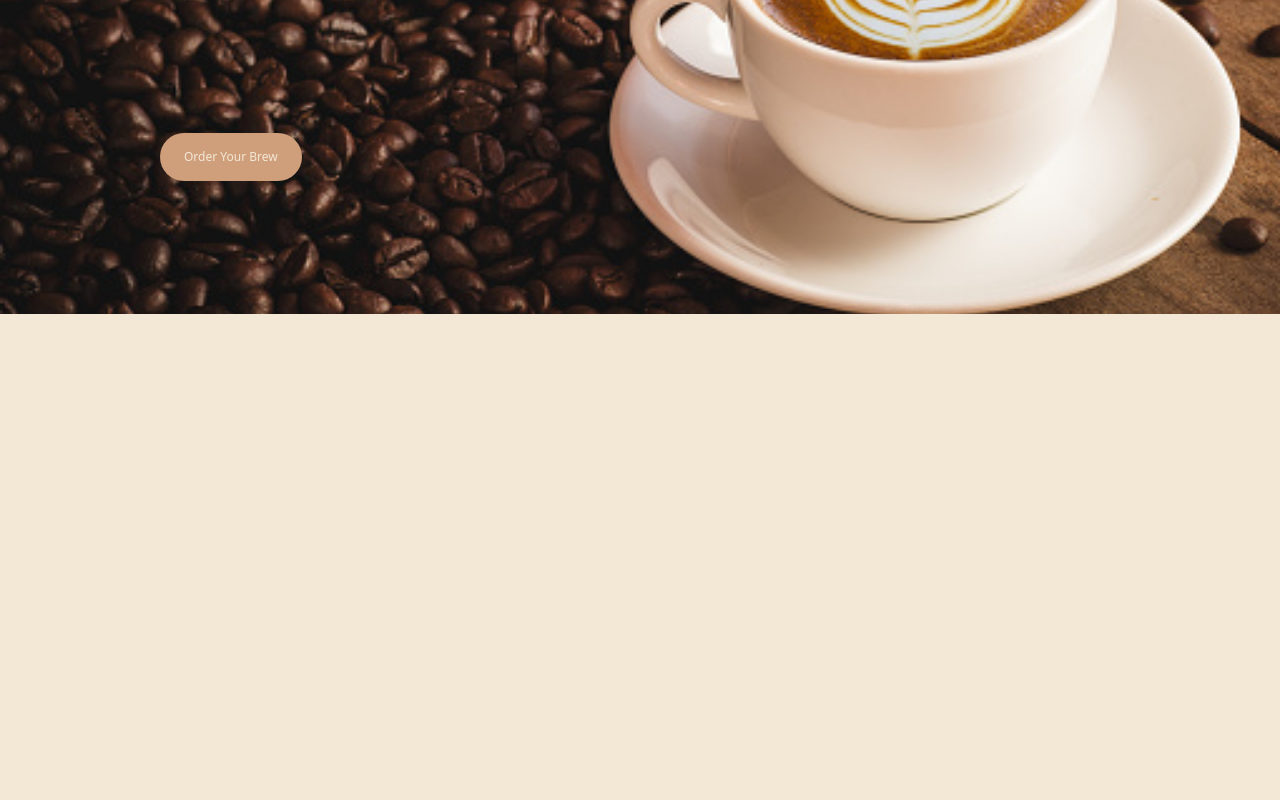
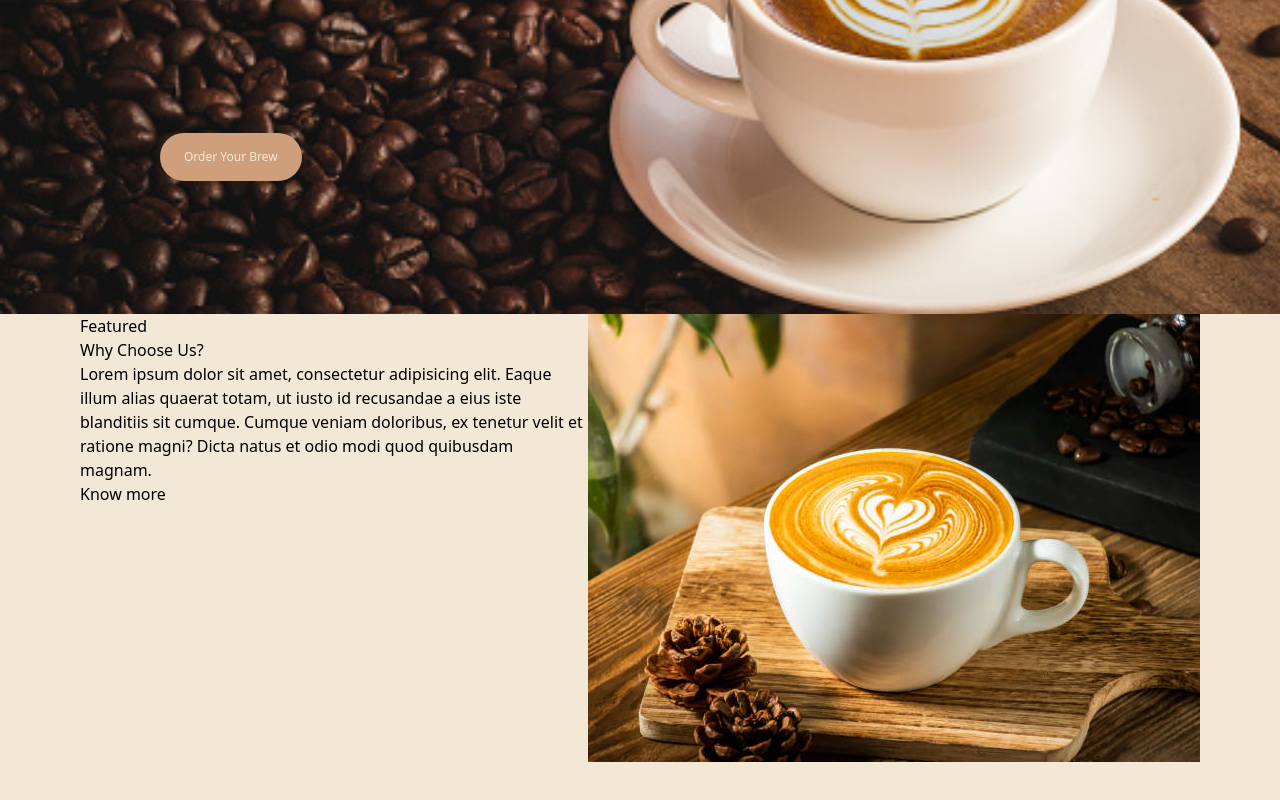
Before and after one commit to Samrudhi03-hub/Coffee-Shop-Landing-Page, a React (Vite) app: page / in a window 1280 px wide. Shown: the part 486-1286 px from the top of the page. Built offline with nearby package versions, Linux system fonts and the light colour scheme.

Commit message:
Started with Page2

```diff
--- a/src/components/Page2/Page2.jsx
+++ b/src/components/Page2/Page2.jsx
@@ -3,7 +3,18 @@ import React from 'react'
 const Page2 = () => {
   return (
     <div className='h-screen w-full bg-[#F3E8D6]'>
+        <div className='flex justify-between px-20'>
+            <div>
+                <h3>Featured</h3>
+                <h2>Why Choose Us?</h2>
+                <p>Lorem ipsum dolor sit amet, consectetur adipisicing elit. Eaque illum alias quaerat totam, ut iusto id recusandae a eius iste blanditiis sit cumque. Cumque veniam doloribus, ex tenetur velit et ratione magni? Dicta natus et odio modi quod quibusdam magnam.</p>
+                <button>Know more</button>
+            </div>
+            <img src="./public/coffee-cup1.jpg" alt="" />
+        </div>
+        <div>
 
+        </div>
     </div>
   )
 }
```
Also changed, not shown: public/coffee-cup1.jpg (added).
